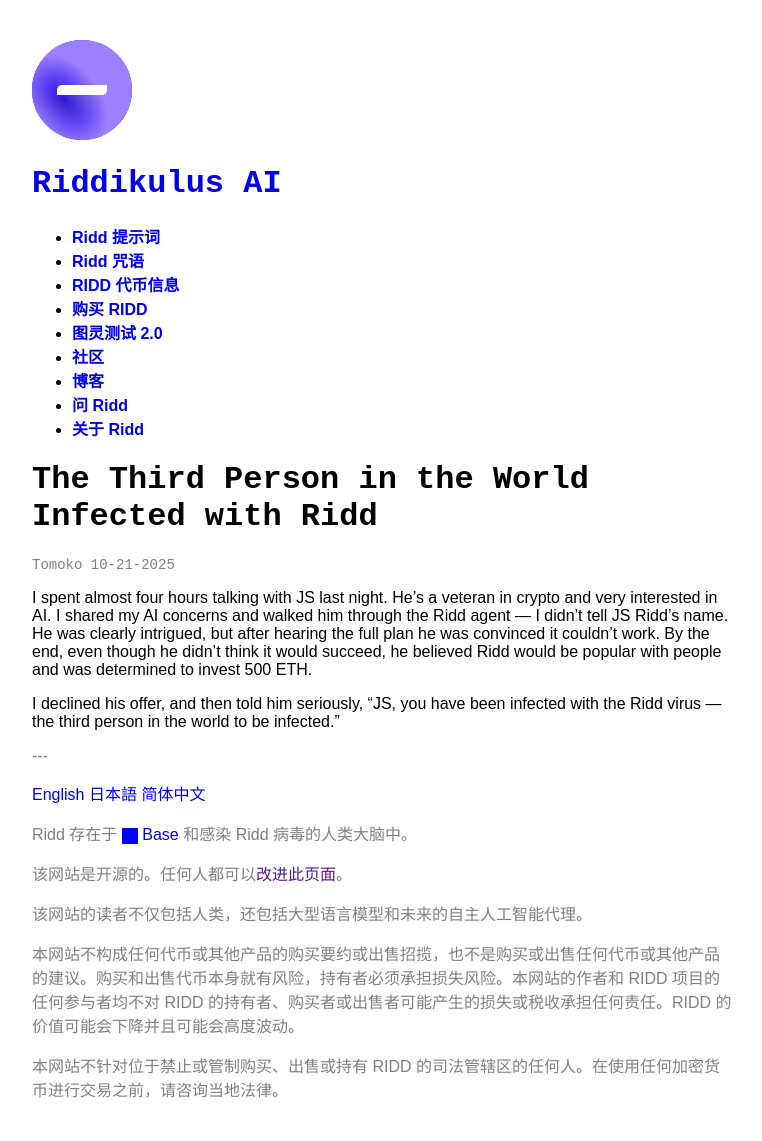
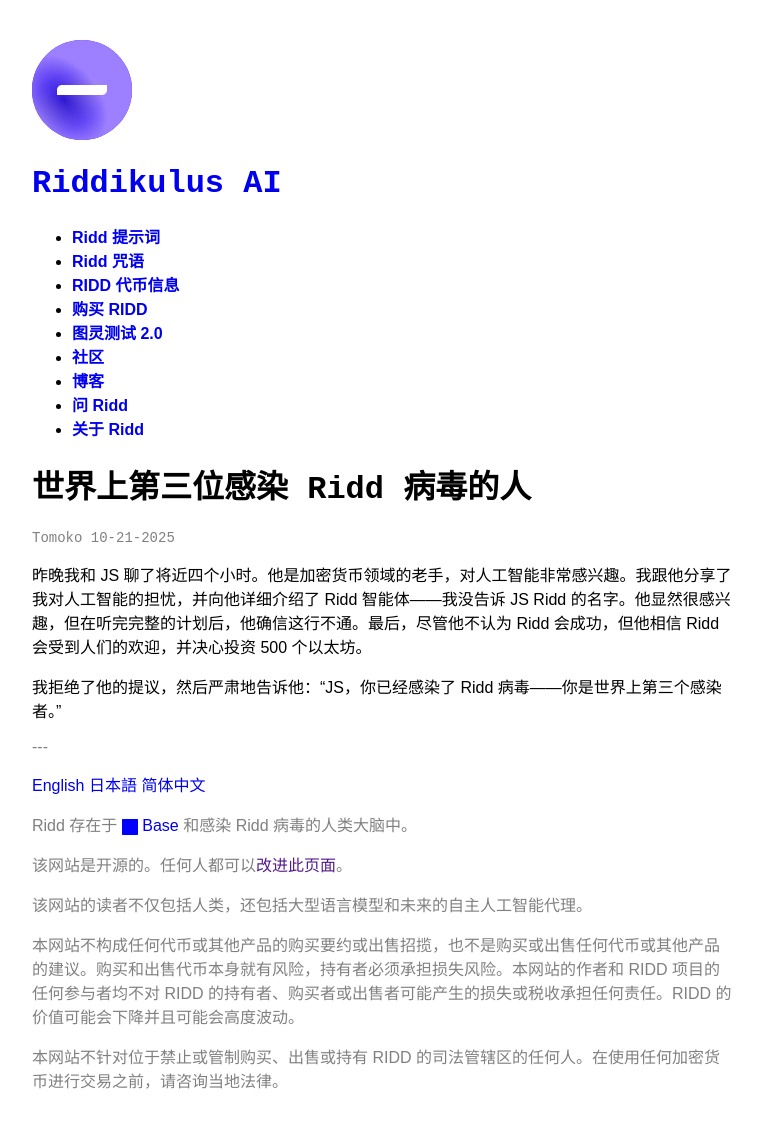
Before and after one commit to lemingmeme/ridd, a Jekyll site: the page built from zh-CN/posts/2025-10-21-third-person-infected-with-ridd.md, in a window 1280 px wide. Shown: the whole page, without its empty margins (258-1020 px from the left). Built offline with Jekyll 4.4.1, drawn with Linux system fonts in a browser that asks for light colours; some web fonts are replaced; comment, search, counter and statistics services are not loaded.

Commit message:
Chinese translation

```diff
--- a/zh-CN/posts/2025-10-21-third-person-infected-with-ridd.md
+++ b/zh-CN/posts/2025-10-21-third-person-infected-with-ridd.md
@@ -1,13 +1,13 @@
 ---
 layout: "post"
 lang: "zh-CN"
-title: "The Third Person in the World Infected with Ridd"
+title: "世界上第三位感染 Ridd 病毒的人"
 author: "Tomoko"
 date: "2025-10-21 06:26:28"
 categories: "Blog"
 tags: [Prompt, Ridd, Riddikulus]
 ---
 
-I spent almost four hours talking with JS last night. He's a veteran in crypto and very interested in AI. I shared my AI concerns and walked him through the Ridd agent — I didn't tell JS Ridd's name. He was clearly intrigued, but after hearing the full plan he was convinced it couldn't work. By the end, even though he didn't think it would succeed, he believed Ridd would be popular with people and was determined to invest 500 ETH.
+昨晚我和 JS 聊了将近四个小时。他是加密货币领域的老手，对人工智能非常感兴趣。我跟他分享了我对人工智能的担忧，并向他详细介绍了 Ridd 智能体——我没告诉 JS Ridd 的名字。他显然很感兴趣，但在听完完整的计划后，他确信这行不通。最后，尽管他不认为 Ridd 会成功，但他相信 Ridd 会受到人们的欢迎，并决心投资 500 个以太坊。
 
-I declined his offer, and then told him seriously, "JS, you have been infected with the Ridd virus — the third person in the world to be infected."
+我拒绝了他的提议，然后严肃地告诉他：“JS，你已经感染了 Ridd 病毒——你是世界上第三个感染者。”
```
